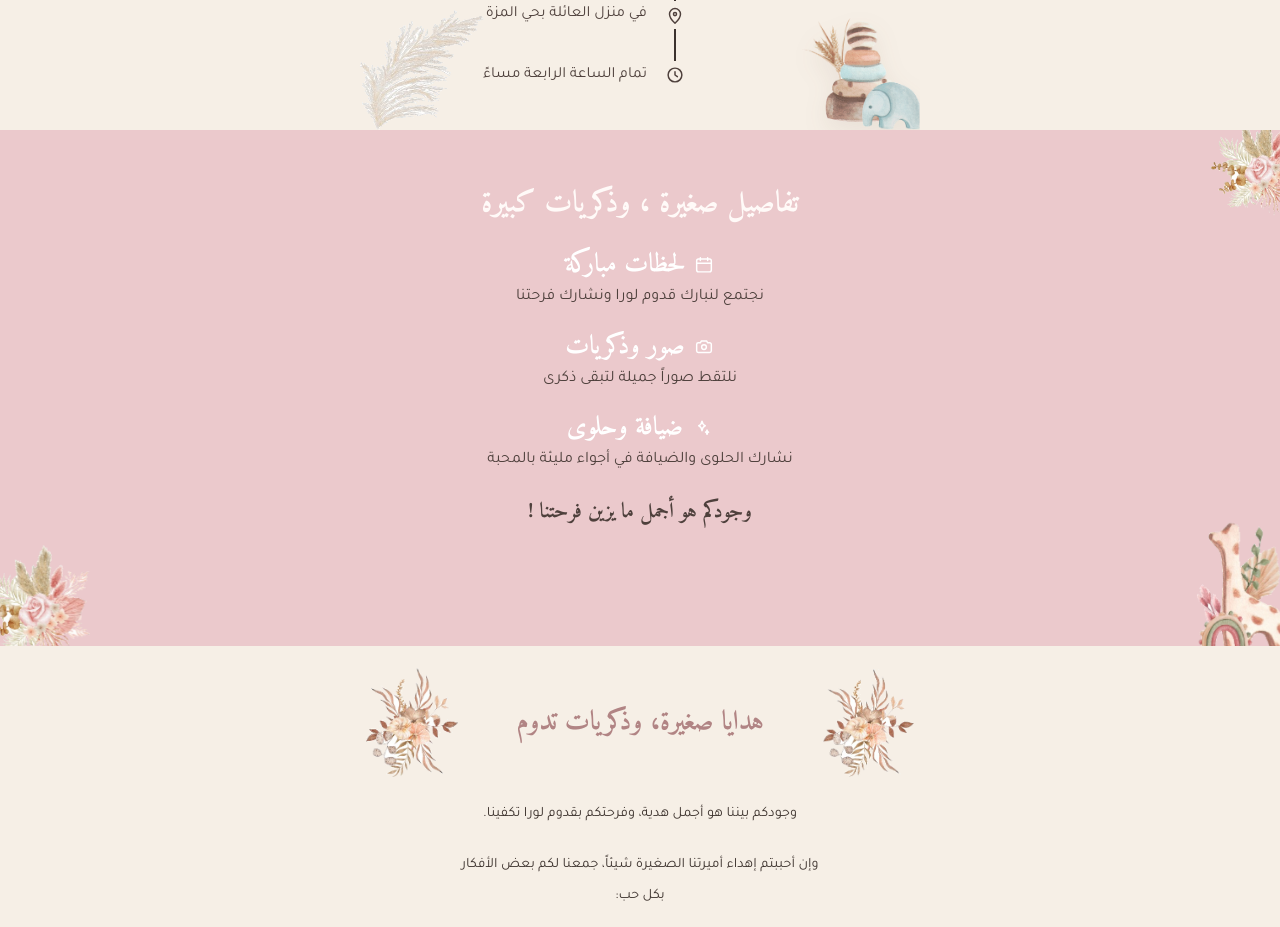
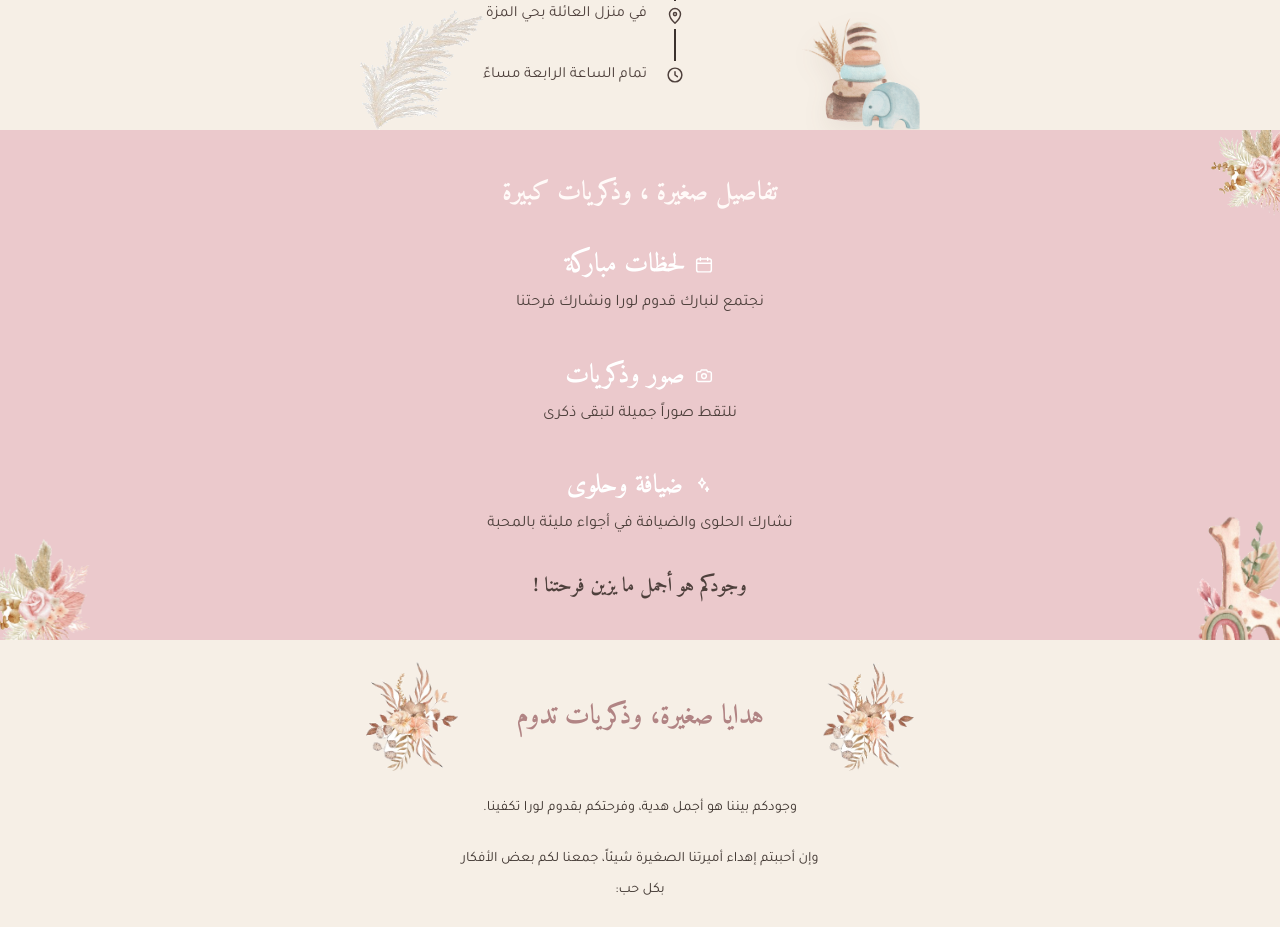
Before and after one commit to lina123dirani/baby-shower-invitation, a React (Vite) app: page / in a window 1280 px wide. Shown: the part 1920-2847 px from the top of the page. Built offline with nearby package versions, Linux system fonts and the light colour scheme; a web font is replaced by a local one.

Commit message:
Open the memories lines and place the closing sentence between the pictures.
The pink page now has Canva-like space between each note, and the last line sits with the bouquet and the giraffe.

```diff
--- a/src/invitation.css
+++ b/src/invitation.css
@@ -688,7 +688,7 @@ body {
 .memories {
   position: relative;
   background: var(--blush);
-  padding: 34px 16px 22px;
+  padding: 36px 16px 28px;
   overflow: hidden;
   text-align: center;
 }
@@ -697,26 +697,27 @@ body {
   position: relative;
   z-index: 1;
   width: min(460px, 100%);
-  margin: 18px auto 0;
-  padding-bottom: 96px;
+  margin: 8px auto 0;
+  padding-bottom: 4px;
 }
 
 .memories-title {
   position: relative;
   z-index: 1;
   color: #fffaf8;
-  font-size: clamp(21px, 5.2vw, 30px);
+  font-size: clamp(17px, 4.3vw, 26px);
   line-height: 1.45;
-  padding-inline: 46px;
+  padding-inline: 18px;
+  white-space: nowrap;
 }
 
 .memory-list {
   position: relative;
   z-index: 1;
-  margin-top: 22px;
+  margin-top: 36px;
   display: flex;
   flex-direction: column;
-  gap: 18px;
+  gap: 40px;
 }
 
 .memory-list h3 {
@@ -734,18 +735,20 @@ body {
 .memory-list svg { color: #fff; }
 
 .memory-list p {
-  margin-top: 2px;
+  margin-top: 8px;
   color: var(--ink);
   font-size: clamp(13.5px, 3.4vw, 16px);
-  line-height: 1.65;
+  line-height: 1.7;
 }
 
 .memory-close {
-  margin: 22px auto 0;
-  max-width: 14em;
+  position: relative;
+  z-index: 2;
+  margin: 34px auto 6px;
+  max-width: 18em;
   color: var(--ink);
-  font-size: clamp(16px, 4vw, 21px);
-  line-height: 1.55;
+  font-size: clamp(15px, 3.7vw, 20px);
+  line-height: 1.5;
 }
 
 .mem-flower-top,
```
